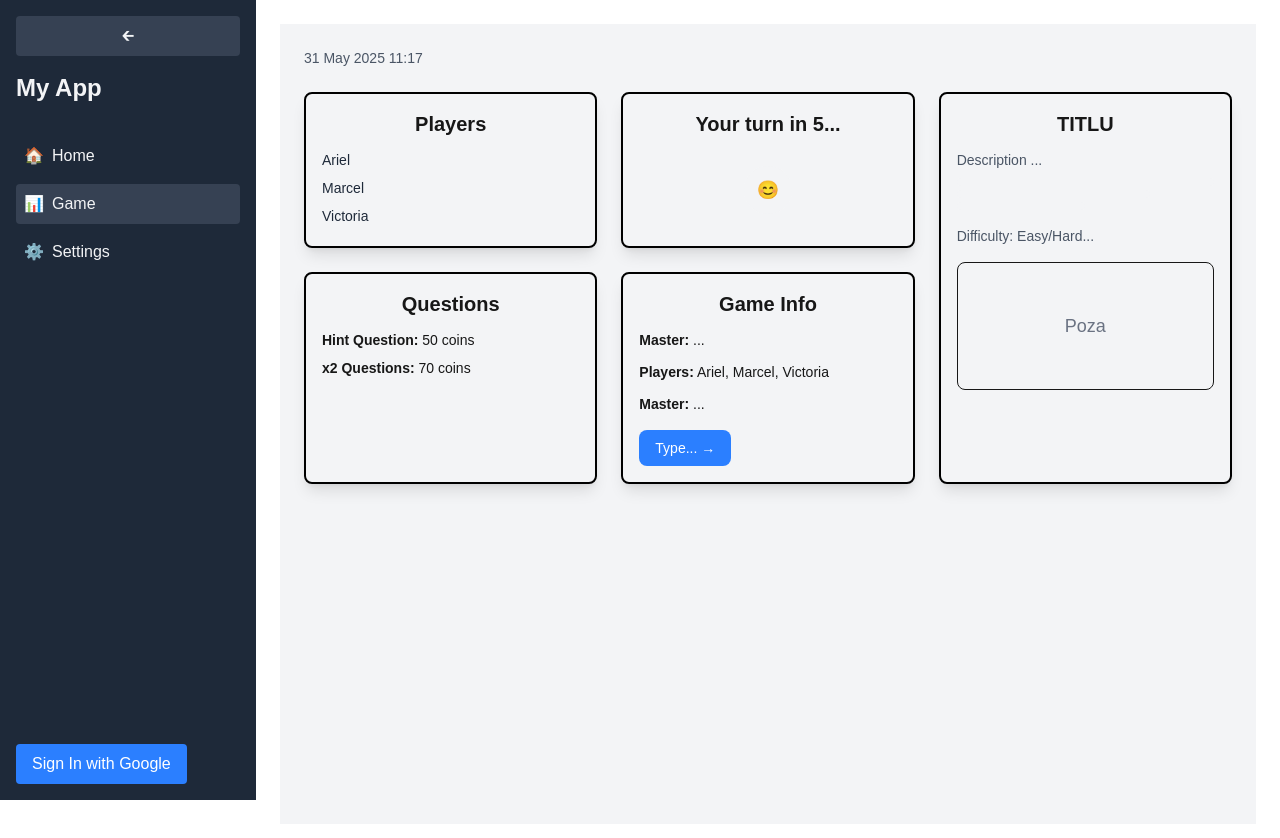
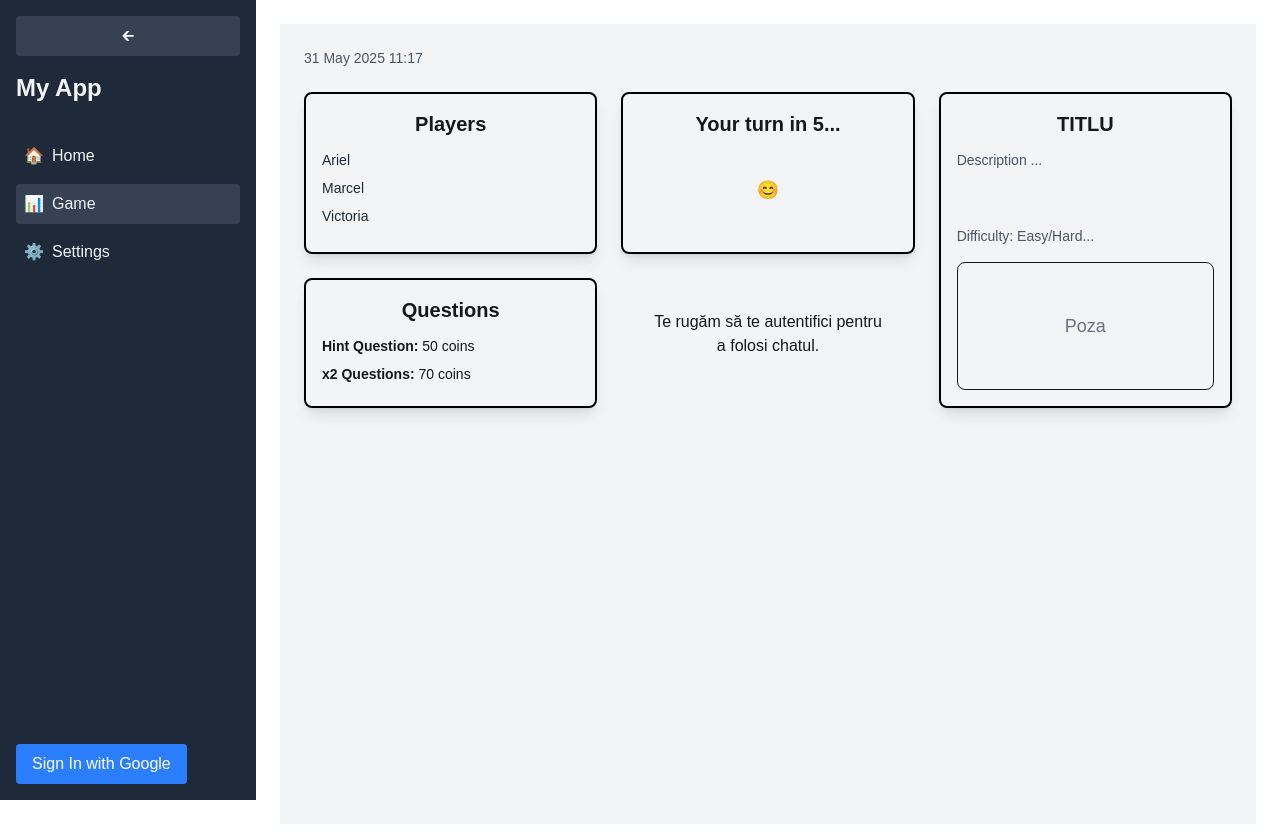
Before and after one commit to EdiFarcas/Hackathon-Fii-Practic-2025, a Next.js app: page /game in a window 1280 px wide. Shown: the top 838 px of the page. Built offline with nearby package versions, Linux system fonts and the light colour scheme; no server answers.

Commit message:
game menu vasy

```diff
--- a/src/components/GameMenu.tsx
+++ b/src/components/GameMenu.tsx
@@ -2,6 +2,7 @@
 'use client';
 import React, { useState } from 'react';
 import GameCard from './GameCard';
+import ChatWindow from './chat/ChatWindow';
 
 const GameMenu: React.FC = () => {
   const [currentTurn, setCurrentTurn] = useState(5);
@@ -72,26 +73,10 @@ const GameMenu: React.FC = () => {
           </GameCard>
 
           {/* Card Master/Players info - Centru jos */}
-          <GameCard title="Game Info" className="lg:col-span-1">
-            <div className="space-y-3">
-              <div>
-                <p><strong>Master:</strong> {gameData.master}</p>
-              </div>
-              <div>
-                <p><strong>Players:</strong> {gameData.players.join(', ')}</p>
-              </div>
-              <div>
-                <p><strong>Master:</strong> {gameData.master}</p>
-              </div>
+          <div>
+            <ChatWindow />
 
-              {/* Buton Type */}
-              <div className="mt-4">
-                <button className="bg-blue-500 hover:bg-blue-600 text-white px-4 py-2 rounded-lg text-sm">
-                  Type... →
-                </button>
-              </div>
-            </div>
-          </GameCard>
+          </div>
 
         </div>
       </div>
--- a/src/components/chat/ChatWindow.tsx
+++ b/src/components/chat/ChatWindow.tsx
@@ -10,13 +10,6 @@ const ChatWindow: React.FC = () => {
   const [messages, setMessages] = useState<ChatMessage[]>([]);
   const [isBotTyping, setIsBotTyping] = useState(false);
 
-  if (status === "loading") {
-    return <div>Loading...</div>;
-  }
-
-  if (!session?.user?.name) {
-    return <div className="p-8 text-center">Te rugăm să te autentifici pentru a folosi chatul.</div>;
-  }
 
   // Adaugă un mesaj inițial de la bot
   useEffect(() => {
@@ -31,6 +24,13 @@ const ChatWindow: React.FC = () => {
     ]);
   }, []);
 
+  if (status === "loading") {
+    return <div>Loading...</div>;
+  }
+
+  if (!session?.user?.name) {
+    return <div className="p-8 text-center">Te rugăm să te autentifici pentru a folosi chatul.</div>;
+  }
   const handleSendMessage = async (text: string) => {
     const userMessage: ChatMessage = {
       id: `user-${Date.now()}`,
```
